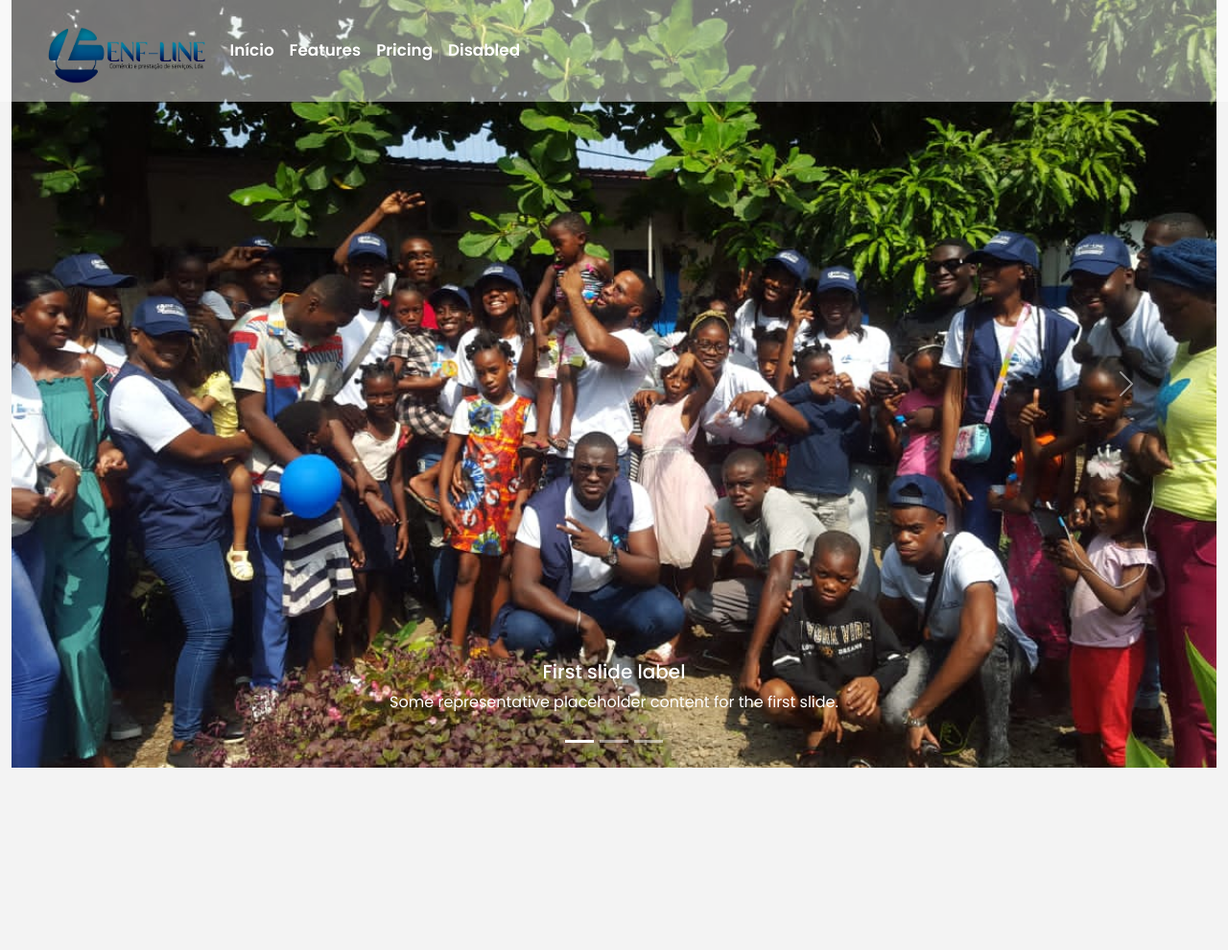
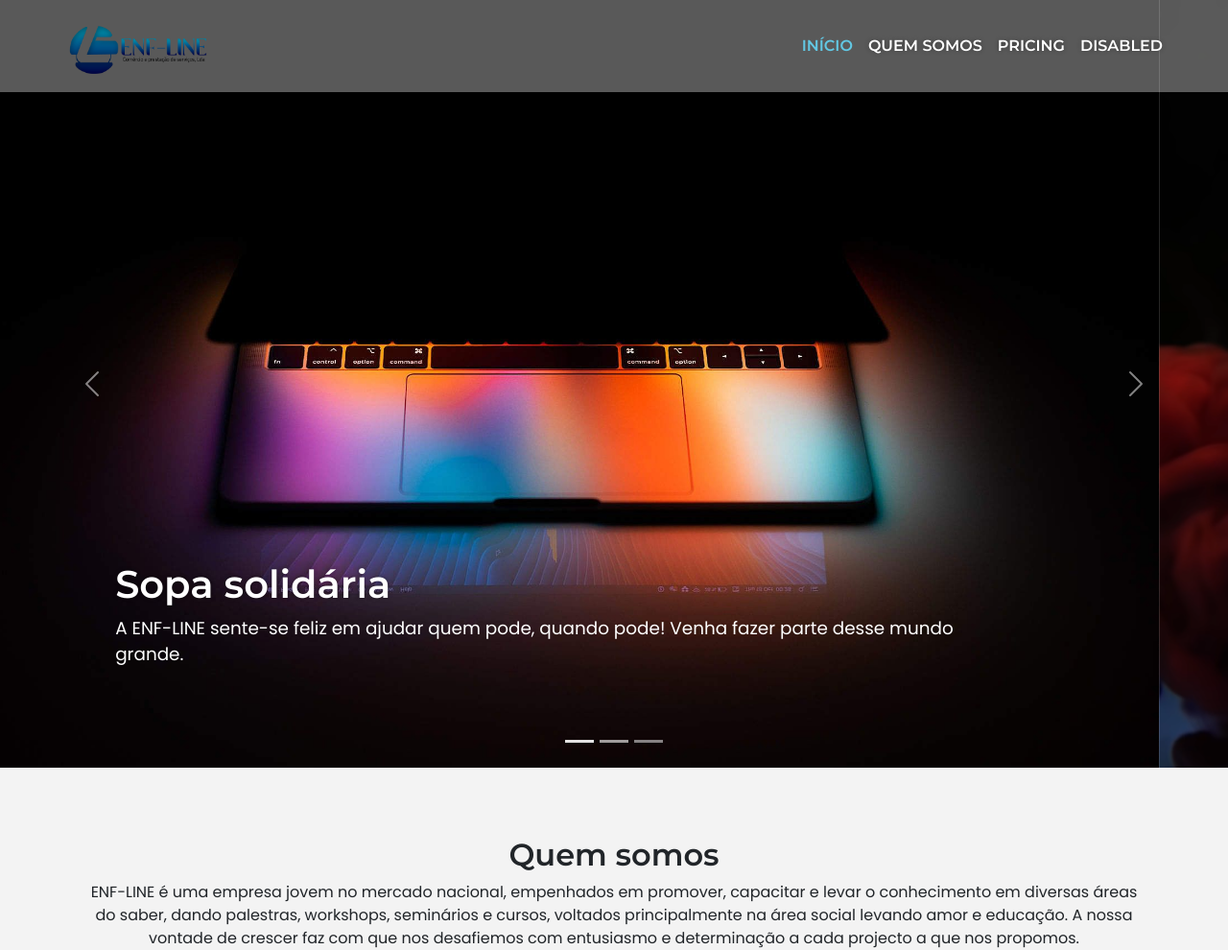
Before and after one commit to florencioGoncalves/ENF-LINE, a plain HTML site: page index.html in a window 1280 px wide. Shown: the whole page at 96% size. Before the commit the page ends 800 px from the top, so only its background shows below. Drawn offline with Linux system fonts and the light colour scheme.

Commit message:
Commit da manhã

```diff
--- a/assets/styles/scss/_fonts.scss
+++ b/assets/styles/scss/_fonts.scss
@@ -5,6 +5,7 @@
     font-family: 'Poppins', sans-serif;
 }
 
-._family--title {
+.titulo {
     font-family: 'Montserrat', sans-serif;
+    font-weight: 600;
 }
--- a/assets/styles/scss/style.scss
+++ b/assets/styles/scss/style.scss
@@ -9,12 +9,20 @@ body {
 .header-navbar {
 	z-index: 10;
 
-    background-color: rgba($color: #fff, $alpha: .45);
+    background-color: rgba($color: #fff, $alpha: .35);
 
     * {
         color: #fff !important;
-        font-size: 1.05rem;
+        font-size: 1rem;
         font-weight: 600;
+        font-family: 'Montserrat';
+        text-transform: uppercase;
+        text-shadow: 0 0 4px rgba($color: #000, $alpha: .35);
+    }
+
+    .nav-link.active, .nav-link:hover {
+        color: #62c8e4 !important;
+        text-shadow: none;
     }
     .navbar-container {
         display: flex !important;
@@ -35,10 +43,23 @@ body {
             height: 100vh;
             object-fit: cover;
         }
+
+        .carousel-caption {
+            margin-bottom: 3rem;
+            h5 {
+                text-align: left;
+                text-shadow: 0px 0px 4px rgba($color: #000, $alpha: .45);
+                font-size: 2.5rem;
+                font-weight: 600;
+                font-family: 'Montserrat';
+            }
+            p {
+                text-align: left;
+                font-size: 1.15rem;
+            }
+        }
 	}
 }
 
 .container {
-	background-color: $primary-color-light;
-	min-height: 100%;
 }
--- a/index.html
+++ b/index.html
@@ -15,12 +15,12 @@
 	</head>
 	<body>
 		<header class="header-navbar position-fixed w-100">
-			<nav class="navbar navbar-expand-lg px-4">
+			<nav class="navbar navbar-expand-lg px-sm-5">
 				<div class="container-fluid navbar-container">
-					<a class="navbar-brand mx-auto" href="#">
+					<a class="navbar-brand" href="#">
 						<img
 							src="./assets/images/01-Sem-fundo-resolução-baixa.png"
-							height="80"
+							height="70"
 							alt=""
 						/>
 					</a>
@@ -36,12 +36,14 @@
 						<span class="navbar-toggler-icon"></span>
 					</button>
 					<div class="collapse navbar-collapse" id="navbarNav">
-						<ul class="navbar-nav">
+						<ul class="navbar-nav ms-auto">
 							<li class="nav-item">
-								<a class="nav-link active" aria-current="page" href="#">Início</a>
+								<a class="nav-link active" aria-current="page" href="#"
+									>Início</a
+								>
 							</li>
 							<li class="nav-item">
-								<a class="nav-link" href="#">Features</a>
+								<a class="nav-link" href="#">Quem somos</a>
 							</li>
 							<li class="nav-item">
 								<a class="nav-link" href="#">Pricing</a>
@@ -55,44 +57,95 @@
 			</nav>
 		</header>
 
-		<main class="main-container container-fluid position-absolute top-0 left-0 w-100 h-100">
-            <div id="primary-carousel" class="carousel slide">
+		<main
+			class="main-container container-fluid position-absolute top-0 left-0 w-100 h-100 p-0"
+		>
+			<div id="primary-carousel" class="carousel slide" data-bs-ride="carousel">
 				<div class="carousel-indicators">
-                  <button type="button" data-bs-target="#primary-carousel" data-bs-slide-to="0" class="active" aria-current="true" aria-label="Slide 1"></button>
-                  <button type="button" data-bs-target="#primary-carousel" data-bs-slide-to="1" aria-label="Slide 2"></button>
-                  <button type="button" data-bs-target="#primary-carousel" data-bs-slide-to="2" aria-label="Slide 3"></button>
+					<button
+						type="button"
+						data-bs-target="#primary-carousel"
+						data-bs-slide-to="0"
+						class="active"
+						aria-current="true"
+						aria-label="Slide 1"
+					></button>
+					<button
+						type="button"
+						data-bs-target="#primary-carousel"
+						data-bs-slide-to="1"
+						aria-label="Slide 2"
+					></button>
+					<button
+						type="button"
+						data-bs-target="#primary-carousel"
+						data-bs-slide-to="2"
+						aria-label="Slide 3"
+					></button>
 				</div>
 				<div class="carousel-inner">
 					<div class="carousel-item active">
-                    <img src="./IMG-activi.jpg" class="d-block w-100" alt="...">
+						<img src="./.images/MacBook Pro at Night Free Stock Photo _ picjumbo.jpg" class="d-block w-100" alt="..." />
 						<div class="carousel-caption d-none d-md-block">
-                      <h5>First slide label</h5>
-                      <p>Some representative placeholder content for the first slide.</p>
+							<h5>Sopa solidária</h5>
+							<p>
+								A ENF-LINE sente-se feliz em ajudar quem pode, quando pode!
+								Venha fazer parte desse mundo grande.
+							</p>
 						</div>
 					</div>
 					<div class="carousel-item">
-                    <img src="../IMG_20230506_173323_442.jpg" class="d-block w-100" alt="...">
+						<img
+							src="./.images/Windows 11.png"
+							class="d-block w-100"
+							alt="..."
+						/>
 						<div class="carousel-caption d-none d-md-block">
 							<h5>Second slide label</h5>
-                      <p>Some representative placeholder content for the second slide.</p>
+							<p>
+								Some representative placeholder content for the second slide.
+							</p>
 						</div>
 					</div>
 					<div class="carousel-item">
-                    <img src="../IMG_20230506_173350_279.jpg" class="d-block w-100" alt="...">
+						<img
+							src="./.images/I love coding.png"
+							class="d-block w-100"
+							alt="..."
+						/>
 						<div class="carousel-caption d-none d-md-block">
 							<h5>Third slide label</h5>
-                      <p>Some representative placeholder content for the third slide.</p>
+							<p>
+								Some representative placeholder content for the third slide.
+							</p>
 						</div>
 					</div>
 				</div>
-                <button class="carousel-control-prev" type="button" data-bs-target="#primary-carousel" data-bs-slide="prev">
+				<button
+					class="carousel-control-prev"
+					type="button"
+					data-bs-target="#primary-carousel"
+					data-bs-slide="prev"
+				>
 					<span class="carousel-control-prev-icon" aria-hidden="true"></span>
 					<span class="visually-hidden">Previous</span>
 				</button>
-                <button class="carousel-control-next" type="button" data-bs-target="#primary-carousel" data-bs-slide="next">
+				<button
+					class="carousel-control-next"
+					type="button"
+					data-bs-target="#primary-carousel"
+					data-bs-slide="next"
+				>
 					<span class="carousel-control-next-icon" aria-hidden="true"></span>
 					<span class="visually-hidden">Next</span>
 				</button>
+			</div>
+
+            <div class="container">
+                <section class="quem-somos">
+                    <h3 class="titulo h2 pt-4 mt-5 text-center">Quem somos</h3>
+                    <p class="text-center">ENF-LINE é uma empresa jovem no mercado nacional, empenhados em promover, capacitar e levar o conhecimento em diversas áreas do saber, dando palestras, workshops, seminários e cursos, voltados principalmente na área social levando amor e educação. A nossa vontade de crescer faz com que nos desafiemos com entusiasmo e determinação a cada projecto a que nos propomos.</p>
+                </section>
             </div>
 		</main>
 
```
Also changed, not shown: .images/56996419-19bb-4e63-9bf7-537acada3211.png (added), .images/Cool wallpaper.jpg (added), .images/Epic Spiderman Wallpaper.jpg (added), .images/Just naruto vibing.png (added), .images/Kon.jpg (added), .images/Landscape desktop wallpaper laptop computer background 4k full HD mountains purple sky nature image.jpg (added), .images/MacBook Pro at Night Free Stock Photo _ picjumbo.jpg (added), .images/Why Is Uptime Important When Hosting a Website_.png (added), .images/Windows 11.png (added), .images/download (1).jpg (added), .images/download.jpg (added), assets/styles/css/style.css, 2 other files. Lines whose indentation alone changed are shown as unchanged.
